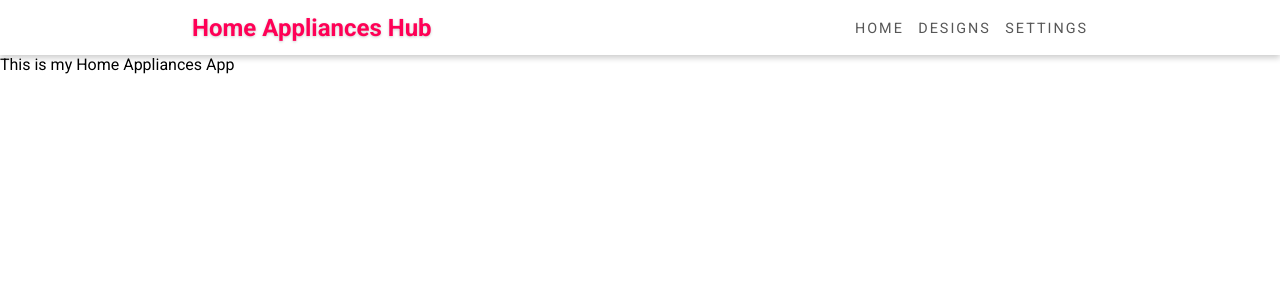
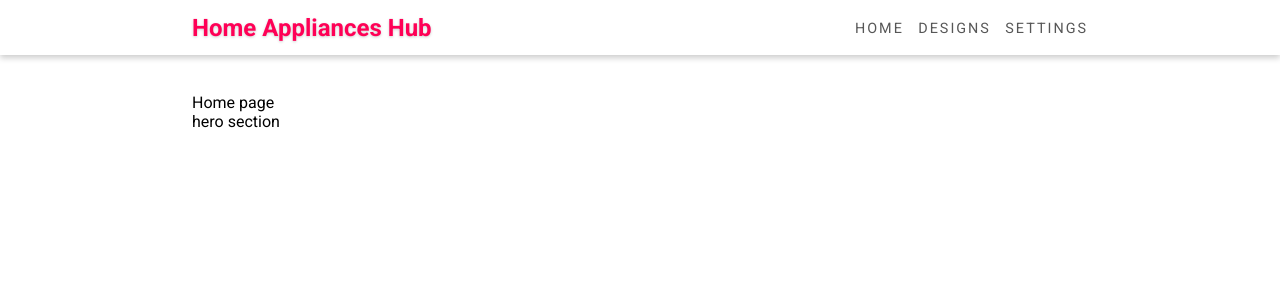
Before and after one commit to NataEn/home_appliances_app, a React (Create React App) app: page / in a window 1280 px wide. Shown: the top 300 px of the page. Built offline with nearby package versions, Linux system fonts and the light colour scheme.

Commit message:
app file structure

```diff
--- a/src/App.css
+++ /dev/null
@@ -1,38 +0,0 @@
-.App {
-  text-align: center;
-}
-
-.App-logo {
-  height: 40vmin;
-  pointer-events: none;
-}
-
-@media (prefers-reduced-motion: no-preference) {
-  .App-logo {
-    animation: App-logo-spin infinite 20s linear;
-  }
-}
-
-.App-header {
-  background-color: #282c34;
-  min-height: 100vh;
-  display: flex;
-  flex-direction: column;
-  align-items: center;
-  justify-content: center;
-  font-size: calc(10px + 2vmin);
-  color: white;
-}
-
-.App-link {
-  color: #61dafb;
-}
-
-@keyframes App-logo-spin {
-  from {
-    transform: rotate(0deg);
-  }
-  to {
-    transform: rotate(360deg);
-  }
-}
--- a/src/App.tsx
+++ b/src/App.tsx
@@ -1,16 +1,16 @@
 
 import React from 'react';
 import Navbar from './components/Navbar/Navbar';
+import Home from './pages/homePage/Home/Home'
+
 
 function App() {
   return (
     <div className="App">
       <Navbar/>
-      <header className="App-header">
-        <p>
-          This is my Home Appliances App
-        </p>
-      </header>
+      <div className='container main'>
+      <Home/>
+      </div>
     </div>
   );
 }
--- /dev/null
+++ b/src/pages/homePage/Home/Home.tsx
@@ -0,0 +1,11 @@
+import React, { FC } from 'react'
+import Hero from '../components/Hero/Hero'
+
+const Home :FC=()=>{
+    return <div>
+        Home page
+        <Hero/>
+    </div>
+}
+
+export default Home;
--- /dev/null
+++ b/src/pages/homePage/components/Hero/Hero.tsx
@@ -0,0 +1,9 @@
+import React, { FC } from 'react'
+
+const Hero :FC=()=>{
+    return <div>
+        hero section
+    </div>
+}
+
+export default Hero;
--- a/src/styles/main.scss
+++ b/src/styles/main.scss
@@ -16,3 +16,6 @@ a{
 .container{
     padding-inline: 15vw;
 }
+.main{
+    padding-block: 3vw;
+}
```
Also changed, not shown: src/pages/homePage/Home/Home.scss (added), src/pages/homePage/components/Hero/Hero.scss (added).
